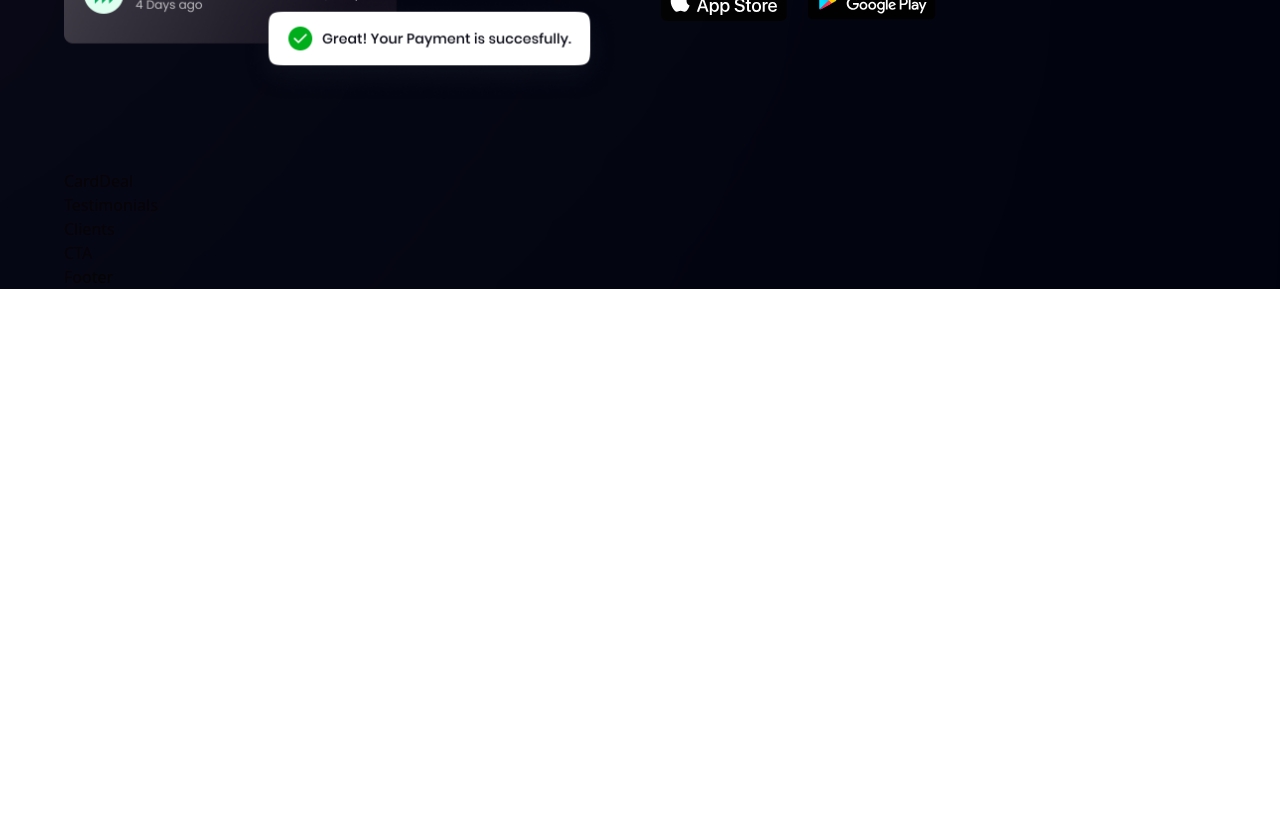
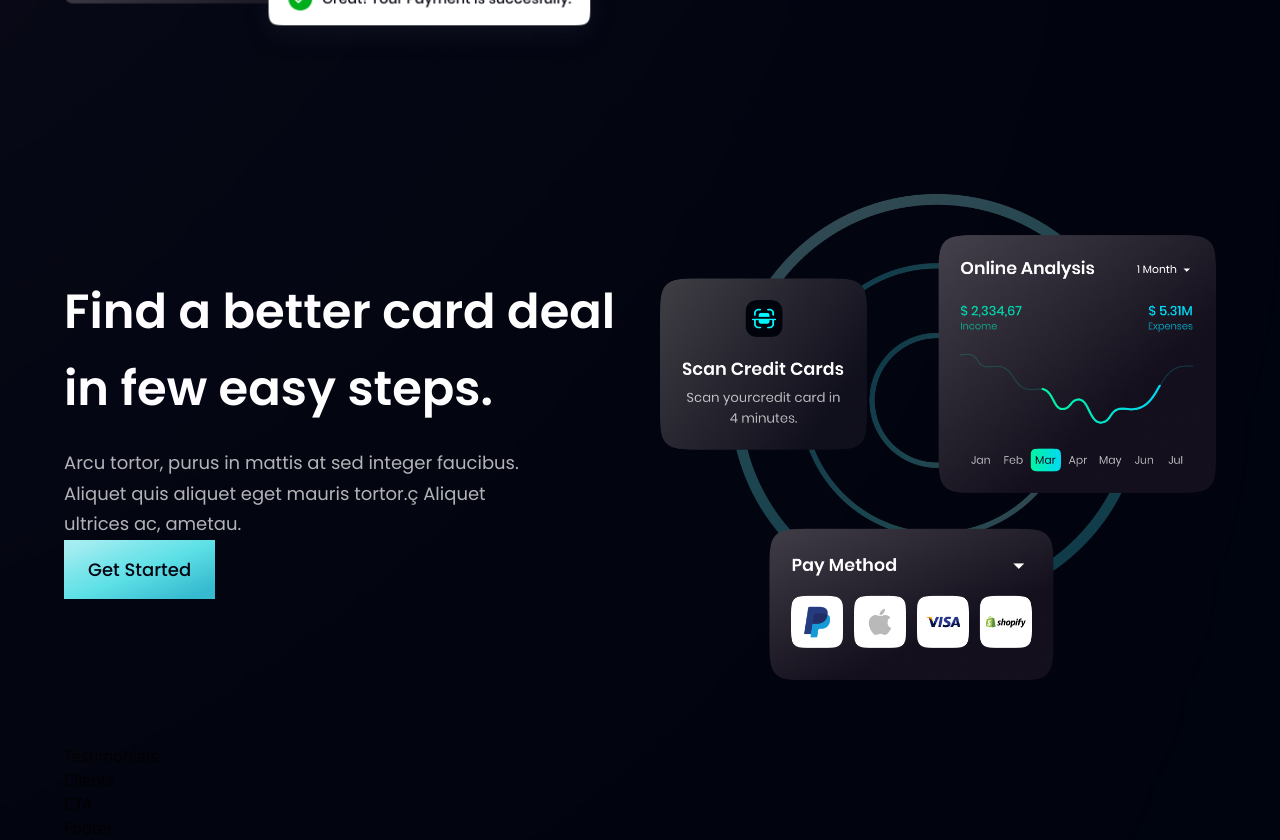
Before and after one commit to bkjml/bank_modern_app, a React (Vite) app: page / in a window 1280 px wide. Shown: the part 2020-2860 px from the top of the page. Before the commit the page ends 2309 px from the top, so only its background shows below. Built offline with nearby package versions, Linux system fonts and the light colour scheme.

Commit message:
card deal

```diff
--- a/src/components/Button.jsx
+++ b/src/components/Button.jsx
@@ -2,7 +2,7 @@
 
 const Button = ({styles}) => {
   return (
-    <button type='button' className={`py-4 px-6 bg-blue-gradient font-poppins font-medium text-[18px] text-primary outline-none ${styles}`}>
+    <button type='button' className={`py-4 px-6 bg-blue-gradient font-poppins font-medium text-[18px] text-primary outline-none rounded-[10px]${styles}`}>
       Get Started
     </button>
   )
--- a/src/components/CardDeal.jsx
+++ b/src/components/CardDeal.jsx
@@ -1,8 +1,20 @@
 import React from 'react'
+import styles, {layout} from '../style'
+import { card } from '../assets'
+import Button from './Button'
 
 const CardDeal = () => {
   return (
-    <div>CardDeal</div>
+    <section className={layout.section}>
+      <div className={layout.sectionInfo}>
+        <h2 className={styles.heading2}>Find a better card deal <br className='sm:block hidden'/> in few easy steps.</h2>
+        <p className={`${styles.paragraph} max-w-[470px] mt-5`}>Arcu tortor, purus in mattis at sed integer faucibus. Aliquet quis aliquet eget mauris tortor.ç Aliquet ultrices ac, ametau.</p>
+        <Button styles="mt-10"/>
+      </div>
+      <div className={layout.sectionImg}>
+        <img src={card} alt='card' className='w-[100%] h-[100%]'/>
+      </div>
+    </section>
   )
 }
 
```
